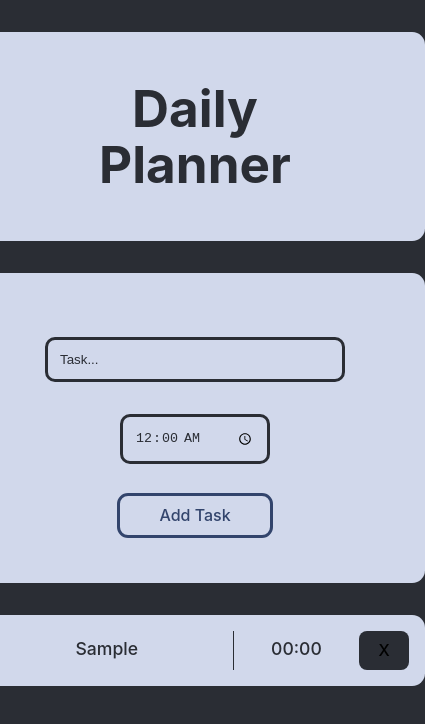
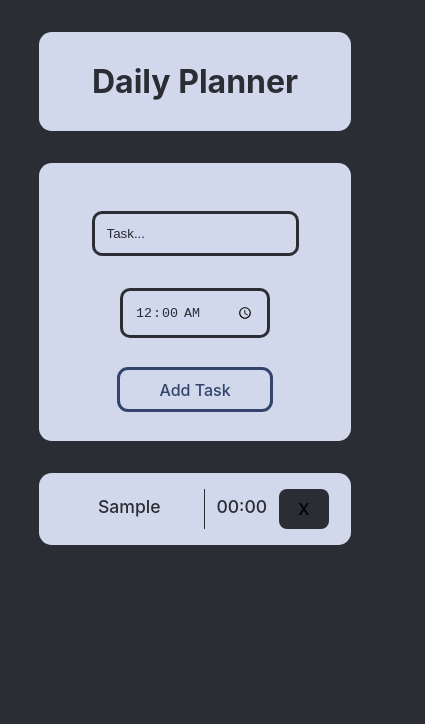
Before and after one commit to DeanWalsh/Daily-Planner, a React (Vite) app in the folder client/: page / in a window 390 px wide. Both pictures are taken after typing "Sample" into the empty fields and a click on the button "Add Task". Shown: the top 724 px of the page, 425 px wide, since content can reach past the window. Built offline with nearby package versions, Linux system fonts and the light colour scheme.

Commit message:
Add basic mobile responsiveness

```diff
--- a/client/src/App.css
+++ b/client/src/App.css
@@ -63,3 +63,18 @@
 .pad {
   padding: 3rem 5rem;
 }
+
+@media (max-width: 768px) {
+  .pad {
+    padding: 2rem;
+  }
+
+  .header h1 {
+    font-size: 2rem;
+  }
+
+  .inputs input:first-of-type {
+    width: auto;
+  }
+
+}
--- a/client/src/components/tasks.css
+++ b/client/src/components/tasks.css
@@ -20,8 +20,20 @@
 
   .task-container .task-name {
     width: 200%;
+    max-width: 380px;
     overflow: hidden;
     text-overflow: ellipsis;
     white-space: nowrap;
     border-right: #2a2d34 1px solid;
   }
+
+
+  @media (max-width: 768px) {
+
+    .App .daily-tasks .task {
+      width: 80vw;
+    }
+    .daily-tasks .task-container {
+      width: 80%;
+    }
+  }
```
